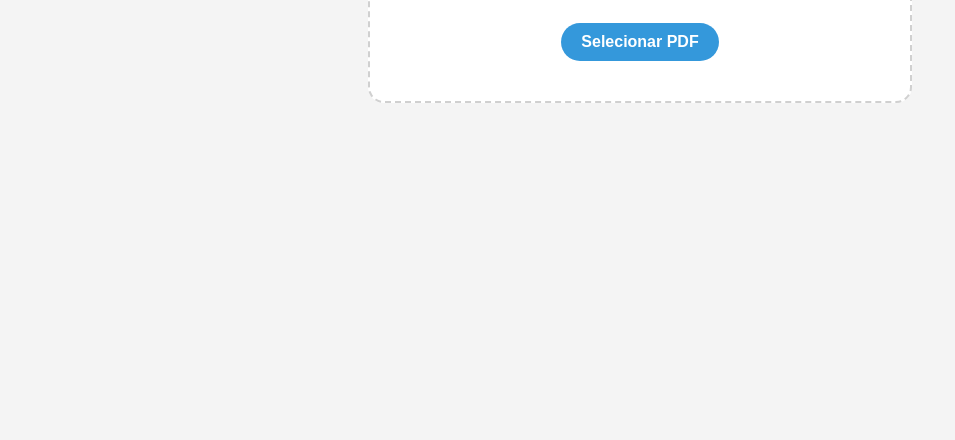
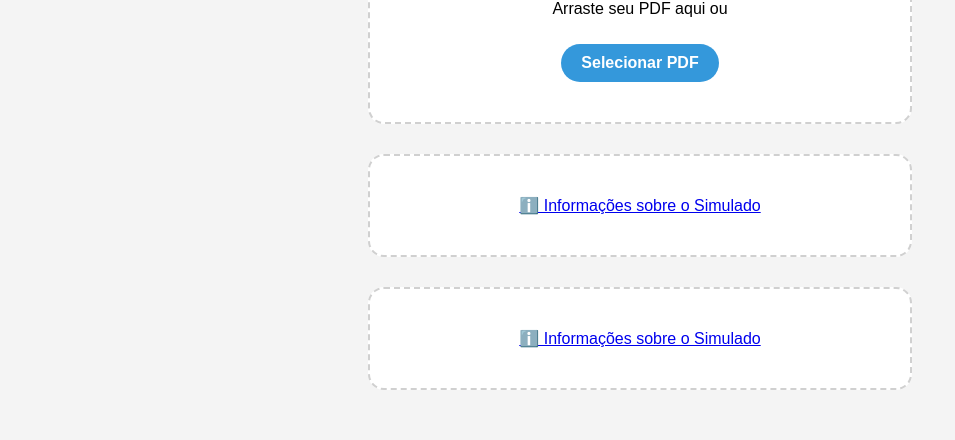
Before and after one commit to jose-ribamar/SimulaPDF, a plain HTML site: page index.html in a window 1280 px wide. Shown: the part 534-974 px from the top of the page, without its empty margins (0-955 px from the left). Before the commit the page ends 800 px from the top, so only its background shows below. Drawn offline with Linux system fonts and the light colour scheme.

Commit message:
feat: adiciona script para orientar o usuário a realizar acriação do PDF

```diff
--- a/index.html
+++ b/index.html
@@ -9,6 +9,7 @@
   </head>
 
   <body>
+    <button id="logoutBtn">Sair</button>
     <img
       src="https://i.imgur.com/fyiYsag.png"
       alt="SimulaDoc Logo"
@@ -30,6 +31,18 @@
 
     <div id="results"></div>
 
+    <div id="uploadArea" class="upload-box">
+      <a href="informacoes.html" class="info-button"
+        >ℹ️ Informações sobre o Simulado</a
+      >
+    </div>
+
+    <div id="uploadArea" class="upload-box">
+      <a href="informacoesPessoais/login.html" class="info-button"
+        >ℹ️ Informações sobre o Simulado</a
+      >
+    </div>
+
     <script src="js/script.js"></script>
   </body>
 </html>
```
